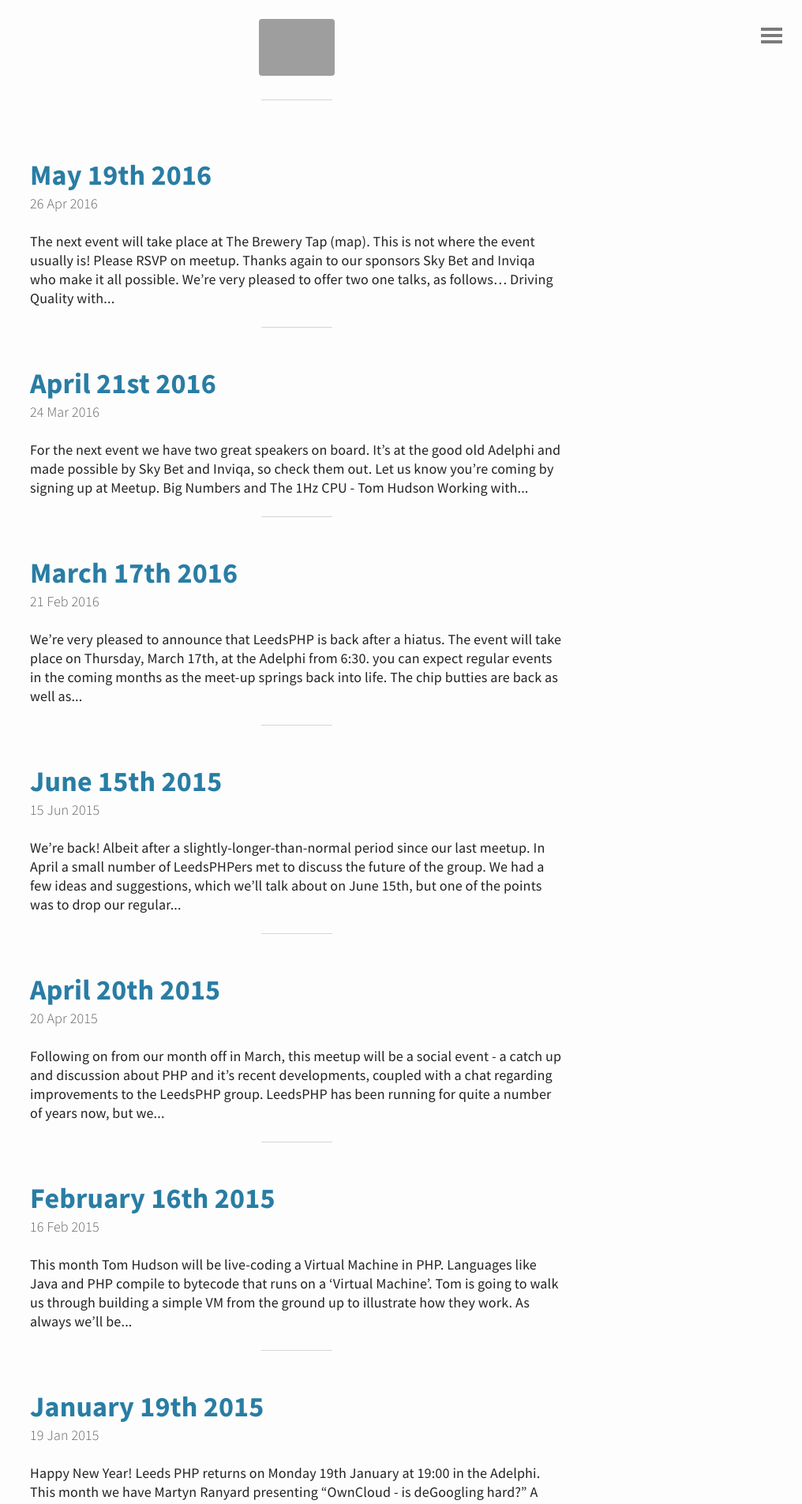
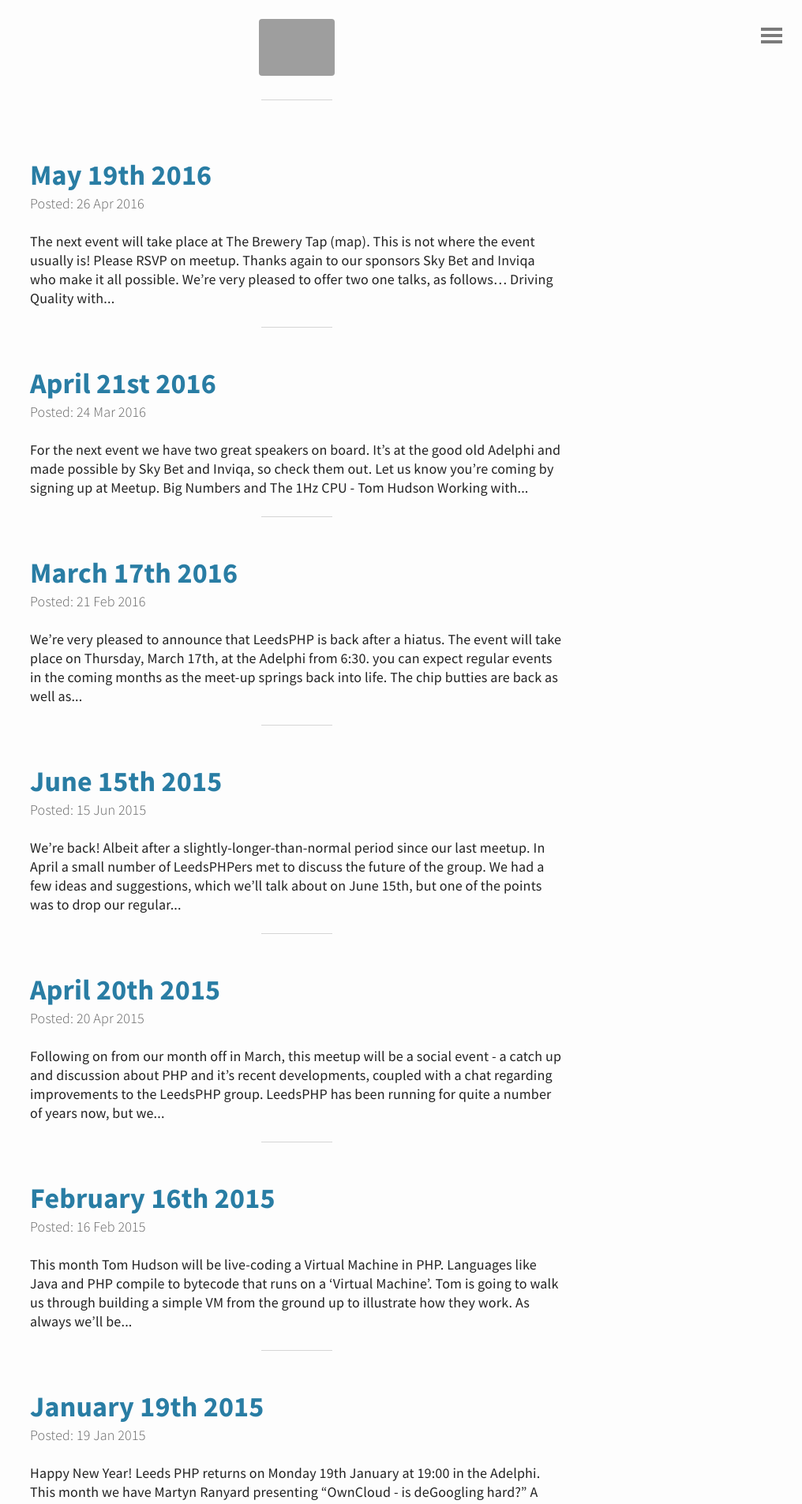
Before and after one commit to Ireaurora/LeedsPHP, a Jekyll site: the page built from archive/index.html, in a window 1280 px wide. Shown: the top 1905 px of the page at 79% size, without its empty margins (264-1280 px from the left). Built offline with Jekyll 4.4.1, drawn with Linux system fonts in a browser that asks for light colours; the list of posts is cut into pages by our own code; comment, search, counter and statistics services are not loaded; some of the changed text lies outside the part shown; grey boxes are pictures that could not be loaded.

Commit message:
Misc layout tweaks

```diff
--- a/_layouts/post.html
+++ b/_layouts/post.html
@@ -3,7 +3,7 @@
 ---
 <article id="post-page">
 	<h2>{{ page.title }}</h2>
-	<time datetime="{{ page.date | date_to_xmlschema }}" class="by-line">{{ page.date | date_to_string }}</time>
+	<time datetime="{{ page.date | date_to_xmlschema }}" class="by-line">Posted: {{ page.date | date_to_string }}</time>
 	<div class="content">
 
 		{{ content }}
--- a/_sass/typography.scss
+++ b/_sass/typography.scss
@@ -16,10 +16,13 @@
 	margin-bottom: 1.5em; /* 24px/16px */
 }
 
+h1, h2 , h3{
+	font-weight: normal;
+}
 h1 {
-	font-size: 2.25em; /* 36px/16px */
-	line-height: 1.3333em; /* 48px/36px */
-	padding: 0.33335em 0; /* 12px/36px * 2 (Use padding instead of margin to maintain proximity with paragraph) */
+	font-size: 1.6em;
+	line-height: 1.2em;
+	padding: 0.2em 0; /* 12px/36px * 2 (Use padding instead of margin to maintain proximity with paragraph) */
 }
 
 h2 {
--- a/archive/index.html
+++ b/archive/index.html
@@ -7,7 +7,7 @@
 	{% for post in paginator.posts %}
 	<li class="post">
 		<h2><a href="{% if site.baseurl == "/" %}{{ post.url }}{% else %}{{ post.url | prepend: site.baseurl }}{% endif %}">{{ post.title }}</a></h2>
-		<time datetime="{{ post.date | date_to_xmlschema }}" class="by-line">{{ post.date | date_to_string }}</time>
+		<time datetime="{{ post.date | date_to_xmlschema }}" class="by-line">Posted: {{ post.date | date_to_string }}</time>
 		<p>{{ post.content | strip_html | truncatewords:50 }}</p>
 	</li>
     {% endfor %}
--- a/index.html
+++ b/index.html
@@ -1,13 +1,11 @@
 ---
 layout: default
 ---
-<h2>The Next Event…</h2>
 <ul id="posts">
 	{% assign post = site.posts.first %}
 	{% assign content = post.content %}
 	<li class="post">
-		<h2><a href="{% if site.baseurl == "/" %}{{ post.url }}{% else %}{{ post.url | prepend: site.baseurl }}{% endif %}">{{ post.title }}</a></h2>
-		<time datetime="{{ post.date | date_to_xmlschema }}" class="by-line">{{ post.date | date_to_string }}</time>
+		<h2>★ The Next Event: <a href="{% if site.baseurl == "/" %}{{ post.url }}{% else %}{{ post.url | prepend: site.baseurl }}{% endif %}">{{ post.title }}</a></h2>
 		<p>{{ post.content }}</p>
 	</li>
 </ul>
```
